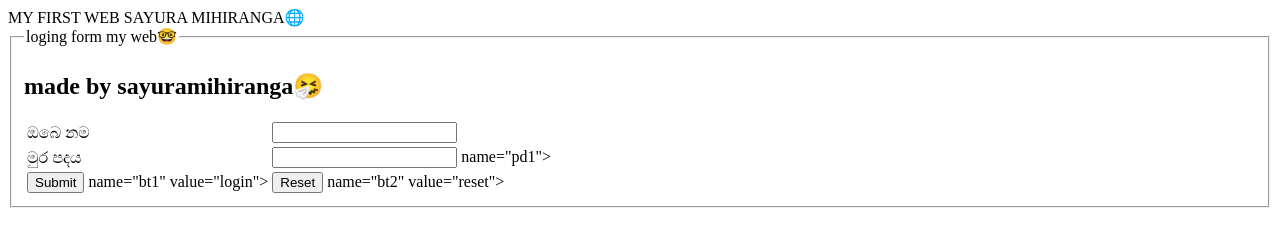
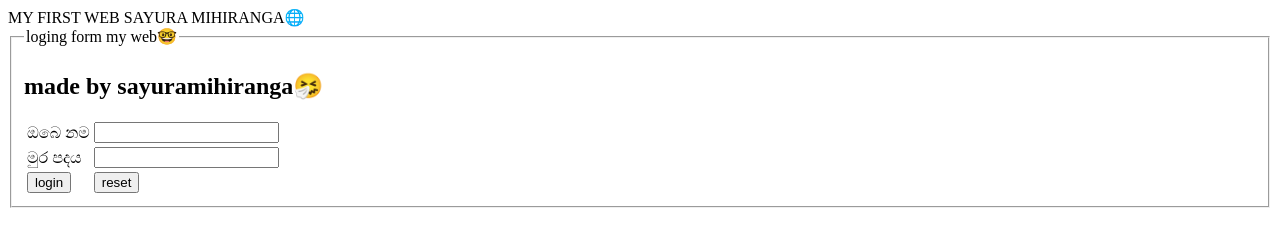
Before and after one commit to Sayurami/My-web, a plain HTML site: page gojo.html in a window 1280 px wide. Drawn offline with Linux system fonts and the light colour scheme.

Commit message:
Update gojo.html

```diff
--- a/gojo.html
+++ b/gojo.html
@@ -12,12 +12,12 @@
 
 <tr>
                <td>මුර පදය</td>
-               <td><input type="password"> name="pd1"></td>
+               <td><input type="password" name="pd1"></td>
 </tr>
 
 <tr>
-               <td><input type="submit"> name="bt1" value="login"></td>
-               <td><input type="reset"> name="bt2" value="reset"></td>
+               <td><input type="submit" name="bt1" value="login"></td>
+               <td><input type="reset" name="bt2" value="reset"></td>
 </tr>
 
 <h2>made by sayuramihiranga🤧</h2>
```
